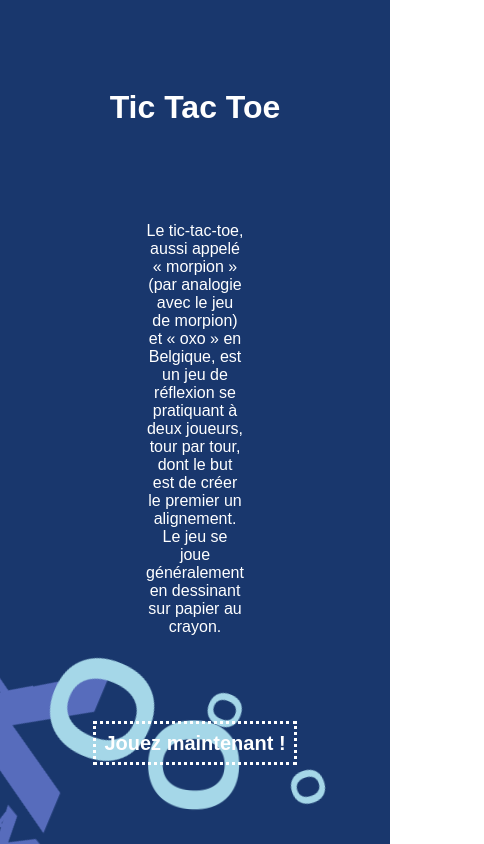
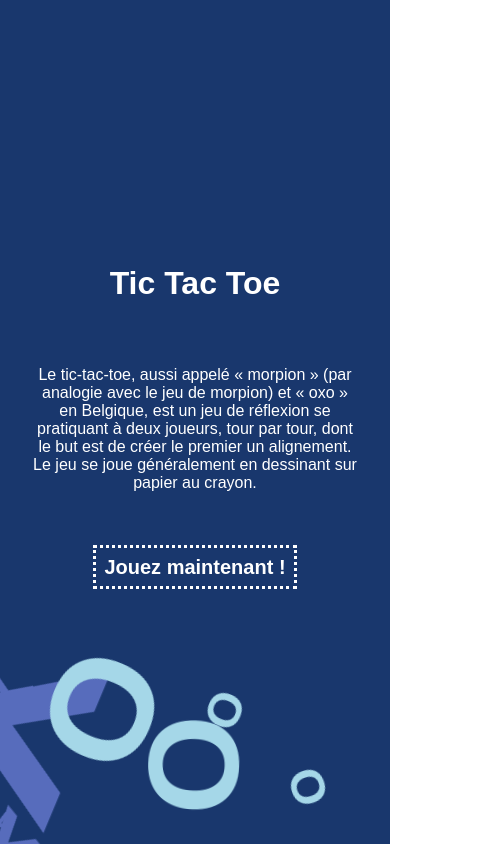
Before and after one commit to PierreMerlaud/morpion, a Next.js app: page / in a window 390 px wide. Shown: the whole page, 484 px wide, since content can reach past the window. Built offline with nearby package versions, Linux system fonts and the light colour scheme.

Commit message:
responsive problem intro solved

```diff
--- a/pages/_app.js
+++ b/pages/_app.js
@@ -2,15 +2,15 @@ import "../styles/background.css";
 import "../styles/game.css";
 import "../styles/intro.css";
 import Background from "../components/Background";
-import { AnimatePresence } from "framer-motion";
+// import { AnimatePresence } from "framer-motion";
 
 export default function App({ Component, pageProps, router }) {
   return (
     <>
       <Background />
-      <AnimatePresence mode="wait" initial={false}>
-        <Component {...pageProps} key={router.asPath} />
-      </AnimatePresence>
+      {/* <AnimatePresence mode="wait" initial={false}> */}
+      <Component {...pageProps} key={router.asPath} />
+      {/* </AnimatePresence> */}
     </>
   );
 }
--- a/pages/game.js
+++ b/pages/game.js
@@ -4,7 +4,7 @@ import CalculateWinner from "../components/CalculateWinner";
 import Board from "../components/Board";
 import Head from "next/head";
 import Confettis from "../components/Confettis";
-import Layout from "../components/LayoutTransition";
+// import Layout from "../components/LayoutTransition";
 
 /* If you mutated the squares array, implementing time travel would be very difficult.
 
@@ -96,7 +96,7 @@ export default function Game() {
         <link rel="icon" href="/favicon.ico" />
       </Head>
 
-      <Layout>
+      {/* <Layout> */}
       {/* <div className="introLink">
           <Link href="/" className="introductionLink">
             Retour à l'introduction
@@ -132,7 +132,7 @@ export default function Game() {
           </>
         )}
       </div>
-      </Layout>
+      {/* </Layout> */}
     </>
   );
 }
--- a/pages/index.js
+++ b/pages/index.js
@@ -1,16 +1,16 @@
 import Link from "next/link";
-import Layout from "../components/LayoutTransition";
+// import Layout from "../components/LayoutTransition";
 
 export default function Intro() {
   return (
-    <Layout>
+    // <Layout>
     <div className="intro">
       <h1>Tic Tac Toe</h1>
 
       <p>
         Le tic-tac-toe, aussi appelé « morpion » (par analogie avec le jeu de
-          morpion) et « oxo » en Belgique, est un jeu de réflexion se pratiquant
-          à deux joueurs, tour par tour, dont le but est de créer le premier un
+        morpion) et « oxo » en Belgique, est un jeu de réflexion se pratiquant à
+        deux joueurs, tour par tour, dont le but est de créer le premier un
         alignement. Le jeu se joue généralement en dessinant sur papier au
         crayon.
       </p>
@@ -20,6 +20,6 @@ export default function Intro() {
         </Link>
       </h2>
     </div>
-    </Layout>
+    // </Layout>
   );
 }
--- a/styles/game.css
+++ b/styles/game.css
@@ -166,8 +166,8 @@ ol {
 }
 
 #__next {
-  width: 100vw;
-  height: 100vh;
+  min-width: 100vw;
+  min-height: 100vh;
   display: flex;
   flex-direction: column;
   justify-content: center;
--- a/styles/intro.css
+++ b/styles/intro.css
@@ -34,3 +34,16 @@ h2 {
     border: none;
   }
 }
+
+@media screen and (max-width: 780px) {
+  h1 {
+    margin: 2rem;
+  }
+  p {
+    margin: 2rem;
+  }
+
+  h2 {
+    margin: 2rem 1rem;
+  }
+}
```
Lines whose indentation alone changed are shown as unchanged.
